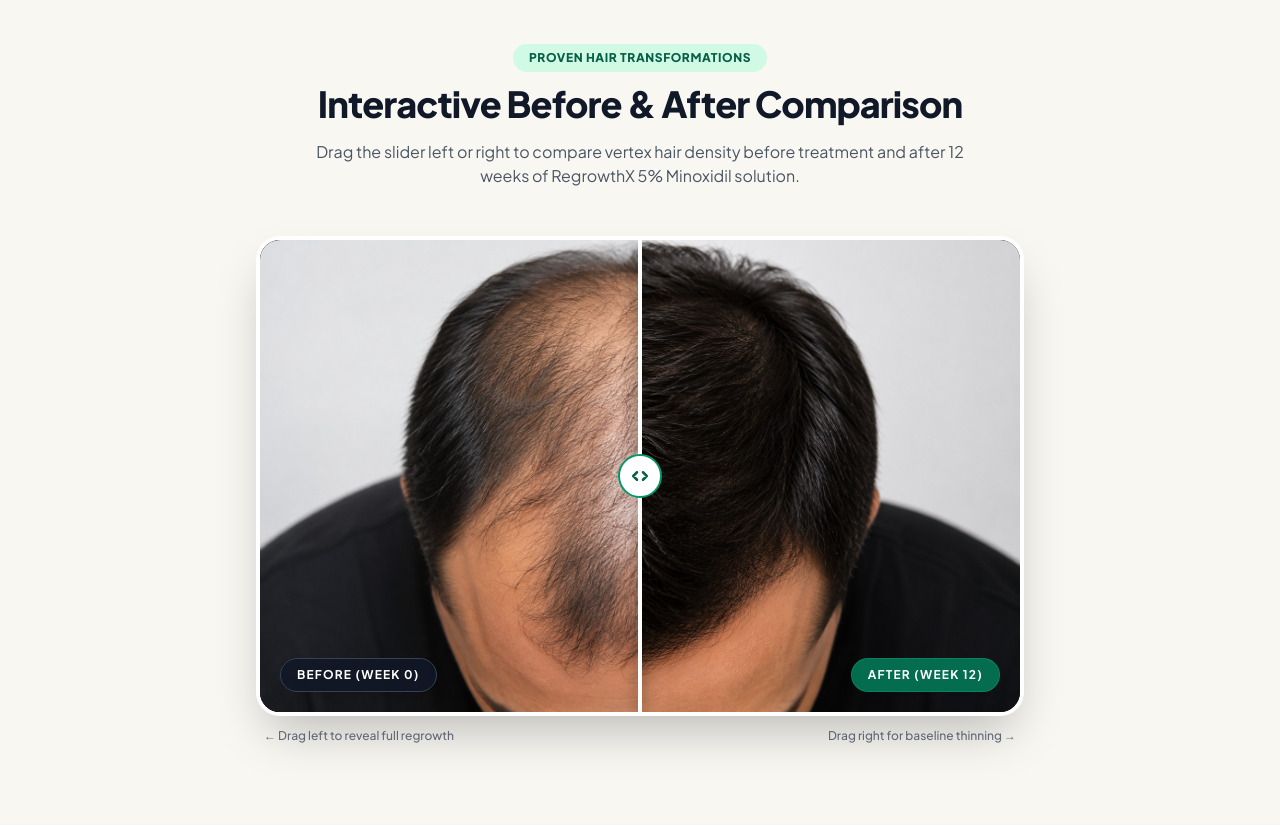
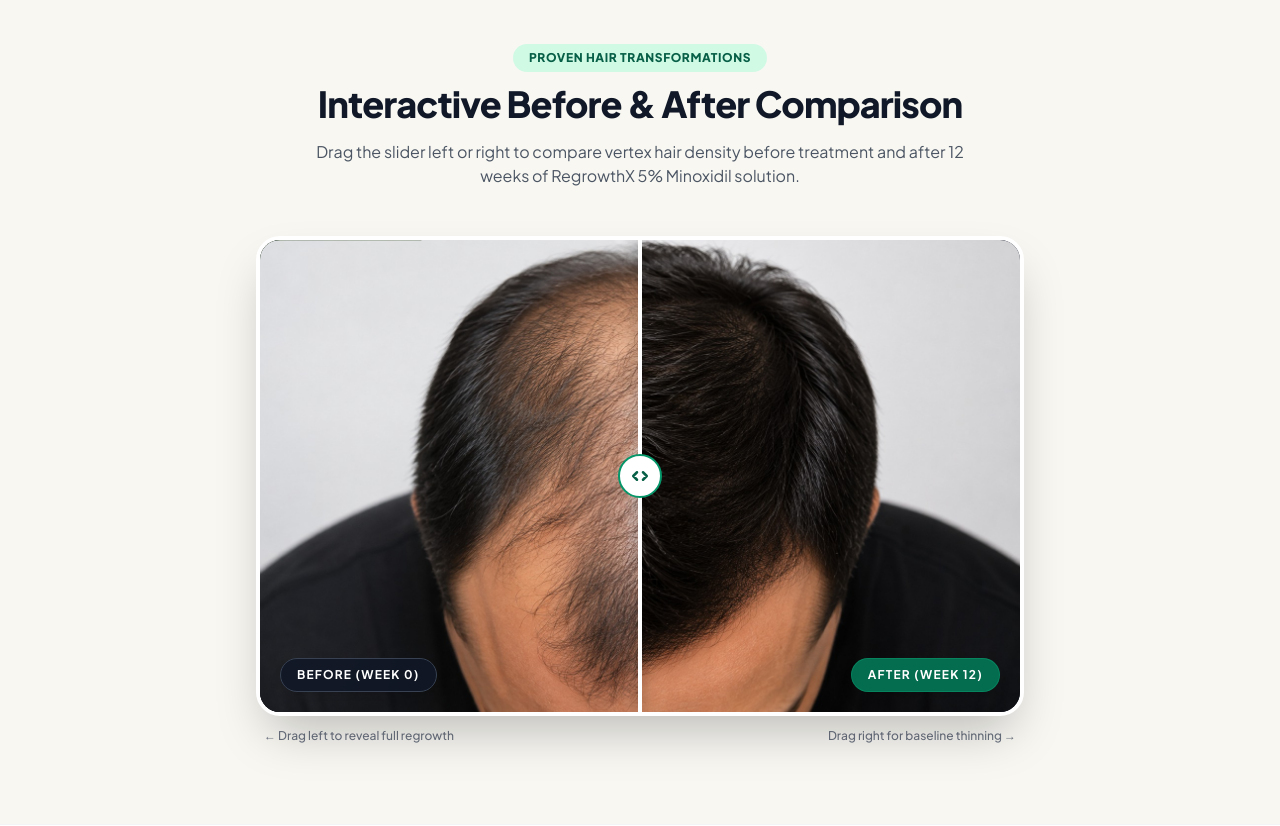
Before and after one commit to vatsal-smart-communities/regrowthxregrowthx, a PHP site: page / in a window 1280 px wide. Shown: the part 2185-3011 px from the top of the page. Run offline with PHP 8.4, Linux system fonts and the light colour scheme; data comes from the database, SQL or seed files in the repository; data that the repository does not hold is empty; a stand-in replaces the project's code that opens the database connection; some libraries are stand-ins or nearby versions.

Commit message:
Implement clip-path and mouse/touch drag events for Before/After slider

```diff
--- a/index.php
+++ b/index.php
@@ -233,7 +233,7 @@ $store_variants = $stmt->fetchAll(PDO::FETCH_ASSOC);
 
     <!-- BA Slider Card Container -->
     <div class="max-w-3xl mx-auto reveal-on-scroll delay-100">
-      <div class="relative w-full h-[380px] sm:h-[480px] rounded-3xl overflow-hidden shadow-2xl border-4 border-white select-none group bg-gray-900" id="ba-container">
+      <div class="relative w-full h-[380px] sm:h-[480px] rounded-3xl overflow-hidden shadow-2xl border-4 border-white select-none group bg-gray-900 cursor-ew-resize" id="ba-container">
 
         <!-- AFTER Image (Base / Right) -->
         <img src="img/after.jpg" alt="After RegrowthX Minoxidil Regrowth" class="absolute inset-0 w-full h-full object-cover object-top pointer-events-none" />
@@ -242,8 +242,8 @@ $store_variants = $stmt->fetchAll(PDO::FETCH_ASSOC);
         </span>
 
         <!-- BEFORE Image (Clipped Overlay / Left) -->
-        <div class="absolute inset-0 w-1/2 overflow-hidden border-r-2 border-white shadow-2xl" id="before-layer">
-          <img src="img/before.jpg" alt="Before RegrowthX Treatment" class="absolute top-0 left-0 h-full max-w-none object-cover object-top pointer-events-none" id="before-img" />
+        <div class="absolute inset-0 w-full h-full pointer-events-none z-10" id="before-layer" style="clip-path: polygon(0 0, 50% 0, 50% 100%, 0 100%); -webkit-clip-path: polygon(0 0, 50% 0, 50% 100%, 0 100%);">
+          <img src="img/before.jpg" alt="Before RegrowthX Treatment" class="absolute inset-0 w-full h-full object-cover object-top pointer-events-none" id="before-img" />
           <span class="absolute bottom-5 left-5 bg-gray-900/85 text-white font-bold text-xs uppercase tracking-widest px-4 py-2 rounded-full backdrop-blur-md z-10 shadow-lg border border-gray-700 whitespace-nowrap">
             BEFORE (Week 0)
           </span>
@@ -259,7 +259,7 @@ $store_variants = $stmt->fetchAll(PDO::FETCH_ASSOC);
         </div>
 
         <!-- Range Slider Control -->
-        <input type="range" min="0" max="100" value="50" class="absolute inset-0 w-full h-full opacity-0 cursor-ew-resize z-30 m-0" id="ba-range-slider" oninput="updateBaSlider(this.value)" onchange="updateBaSlider(this.value)" />
+        <input type="range" min="0" max="100" value="50" class="absolute inset-0 w-full h-full opacity-0 cursor-ew-resize z-30 m-0 p-0" id="ba-range-slider" oninput="updateBaSlider(this.value)" onchange="updateBaSlider(this.value)" />
 
       </div>
       <div class="flex justify-between items-center mt-3 text-xs text-gray-500 px-2 font-medium">
@@ -1354,30 +1354,44 @@ $store_variants = $stmt->fetchAll(PDO::FETCH_ASSOC);
   function updateBaSlider(val) {
     const beforeLayer = document.getElementById('before-layer');
     const handleLine = document.getElementById('handle-line');
-    const beforeImg = document.getElementById('before-img');
-    const container = document.getElementById('ba-container');
+    const slider = document.getElementById('ba-range-slider');
 
-    if (beforeLayer && handleLine) {
-      beforeLayer.style.width = val + '%';
+    val = Math.max(0, Math.min(100, val));
+
+    if (beforeLayer) {
+      beforeLayer.style.clipPath = `polygon(0 0, ${val}% 0, ${val}% 100%, 0 100%)`;
+      beforeLayer.style.webkitClipPath = `polygon(0 0, ${val}% 0, ${val}% 100%, 0 100%)`;
+    }
+    if (handleLine) {
       handleLine.style.left = val + '%';
     }
-    if (beforeImg && container) {
-      const containerWidth = container.getBoundingClientRect().width || container.offsetWidth;
-      if (containerWidth > 0) {
-        beforeImg.style.width = containerWidth + 'px';
-        beforeImg.style.maxWidth = 'none';
-      }
+    if (slider && Math.abs(slider.value - val) > 0.5) {
+      slider.value = val;
     }
   }
 
-  window.addEventListener('resize', () => {
-    const slider = document.getElementById('ba-range-slider');
-    if (slider) updateBaSlider(slider.value);
-  });
+  // Interactive mouse/touch drag on the comparison card
+  document.addEventListener('DOMContentLoaded', () => {
+    const container = document.getElementById('ba-container');
+    if (!container) return;
 
-  window.addEventListener('load', () => {
-    const slider = document.getElementById('ba-range-slider');
-    if (slider) updateBaSlider(slider.value);
+    let isDragging = false;
+
+    function handleMove(e) {
+      if (!isDragging) return;
+      const rect = container.getBoundingClientRect();
+      const clientX = e.touches && e.touches.length ? e.touches[0].clientX : e.clientX;
+      const x = clientX - rect.left;
+      const pct = (x / rect.width) * 100;
+      updateBaSlider(pct);
+    }
+
+    container.addEventListener('mousedown', (e) => { isDragging = true; handleMove(e); });
+    container.addEventListener('touchstart', (e) => { isDragging = true; handleMove(e); }, { passive: true });
+    window.addEventListener('mousemove', handleMove);
+    window.addEventListener('touchmove', handleMove, { passive: true });
+    window.addEventListener('mouseup', () => { isDragging = false; });
+    window.addEventListener('touchend', () => { isDragging = false; });
   });
 
   /* ===== FAQ ACCORDION ===== */
```
